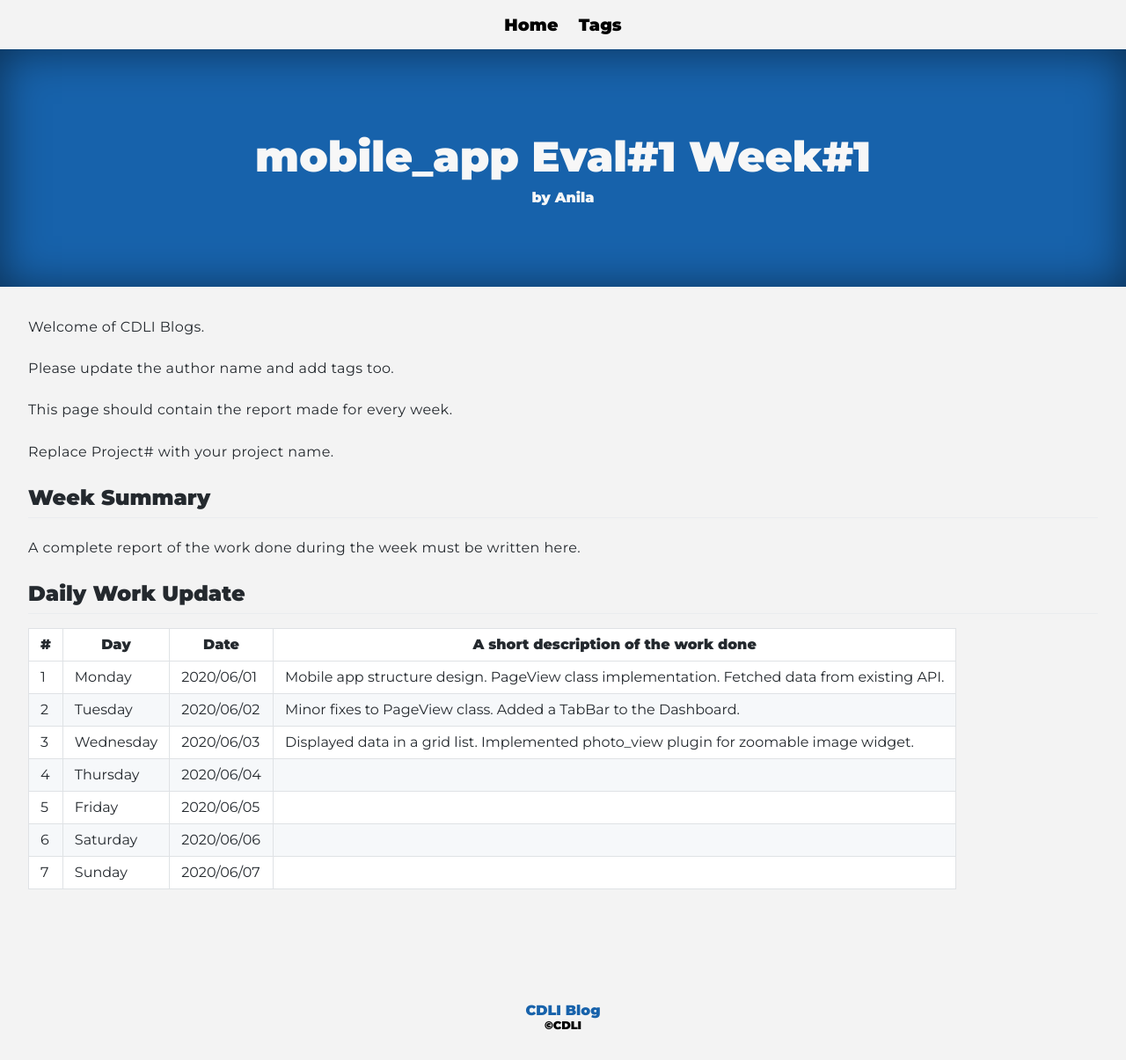
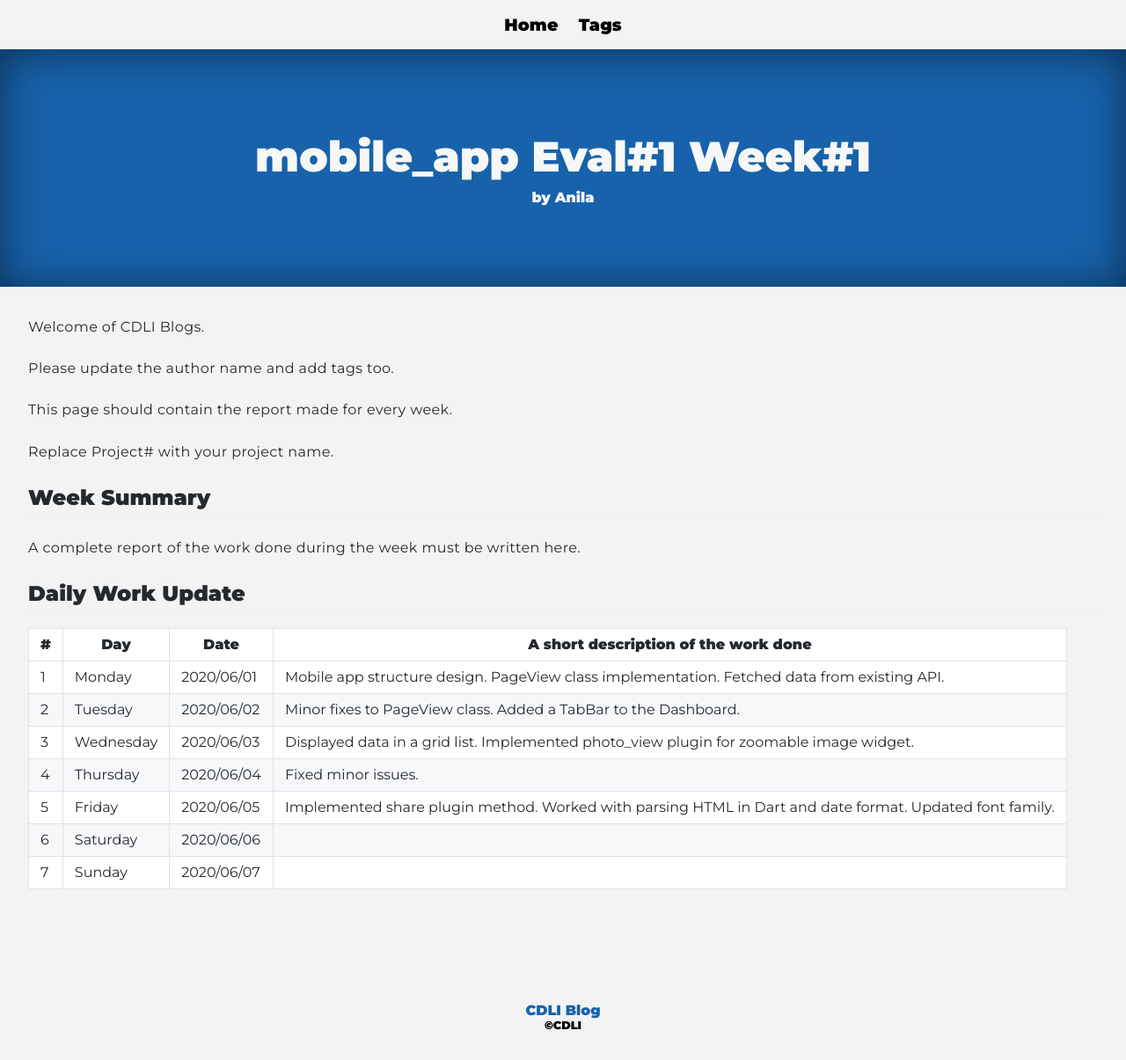
Before and after one commit to cdli-gh/blog, a Jekyll site: the page built from _blog/gsoc20/mobile_app/posts/01_week1.md, in a window 1280 px wide. Shown: the whole page at 88% size. Built offline with Jekyll 4.4.1, drawn with Linux system fonts in a browser that asks for light colours; Markdown is read by kramdown in place of the engine named in the settings.

Commit message:
Update 01_week1.md

```diff
--- a/_blog/gsoc20/mobile_app/posts/01_week1.md
+++ b/_blog/gsoc20/mobile_app/posts/01_week1.md
@@ -24,7 +24,7 @@ A complete report of the work done during the week must be written here.
 |1   	| Monday 	|   2020/06/01	|Mobile app structure design. PageView class implementation. Fetched data from existing API.   	|
 |2   	| Tuesday  	|   2020/06/02	|Minor fixes to PageView class. Added a TabBar to the Dashboard.    	|
 |3   	| Wednesday  	|  2020/06/03 	|Displayed data in a grid list. Implemented photo_view plugin for zoomable image widget.    	|
-|4   	| Thursday  	|   2020/06/04	|   	|
-|5   	| Friday  	|   2020/06/05	|   	|
+|4   	| Thursday  	|   2020/06/04	|Fixed minor issues.    	|
+|5   	| Friday  	|   2020/06/05	|Implemented share plugin method. Worked with parsing HTML in Dart and date format. Updated font family.   	|
 |6   	| Saturday  	|   2020/06/06	|   	|
 |7   	| Sunday  	|   2020/06/07	|   	|
```
